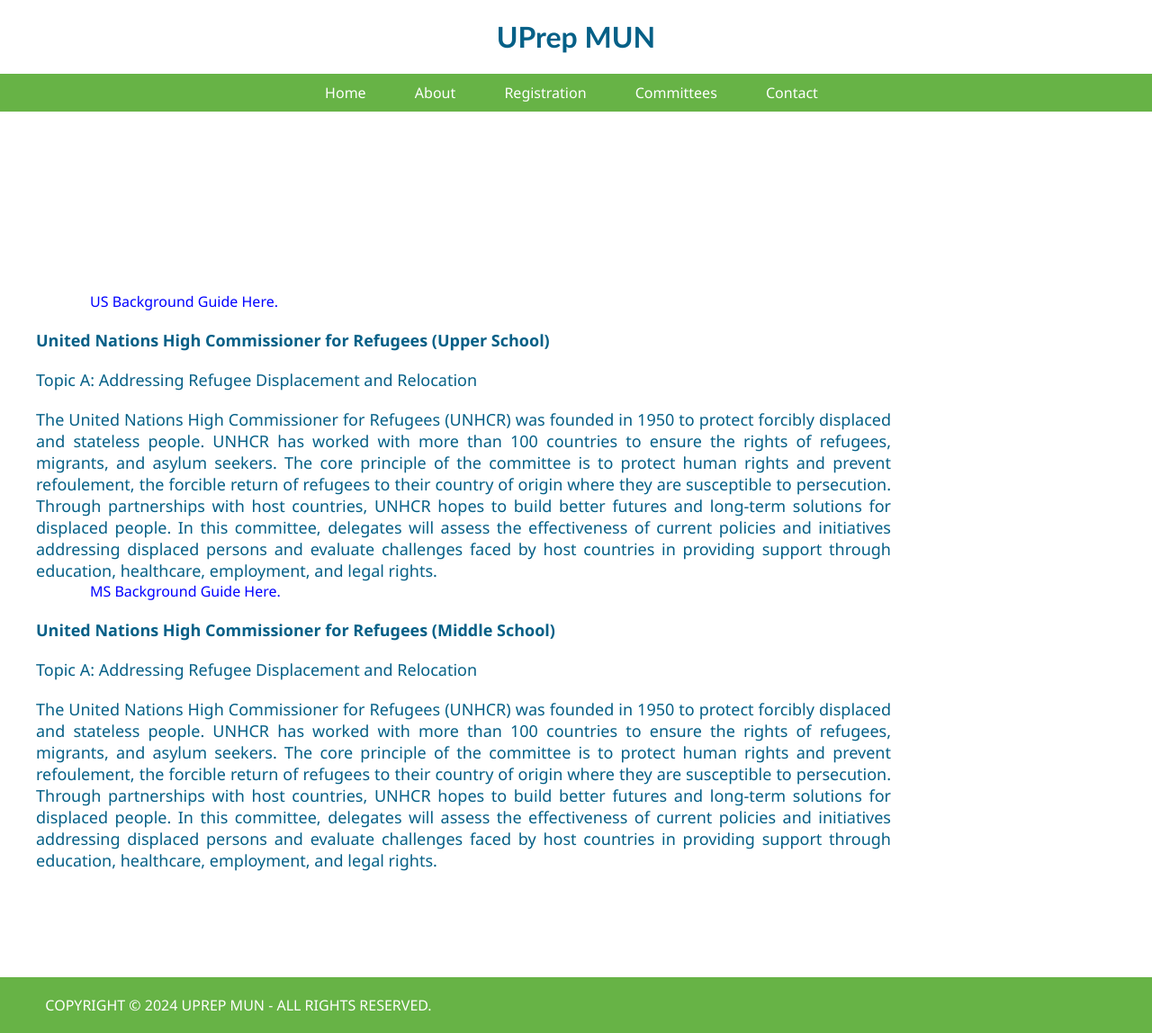
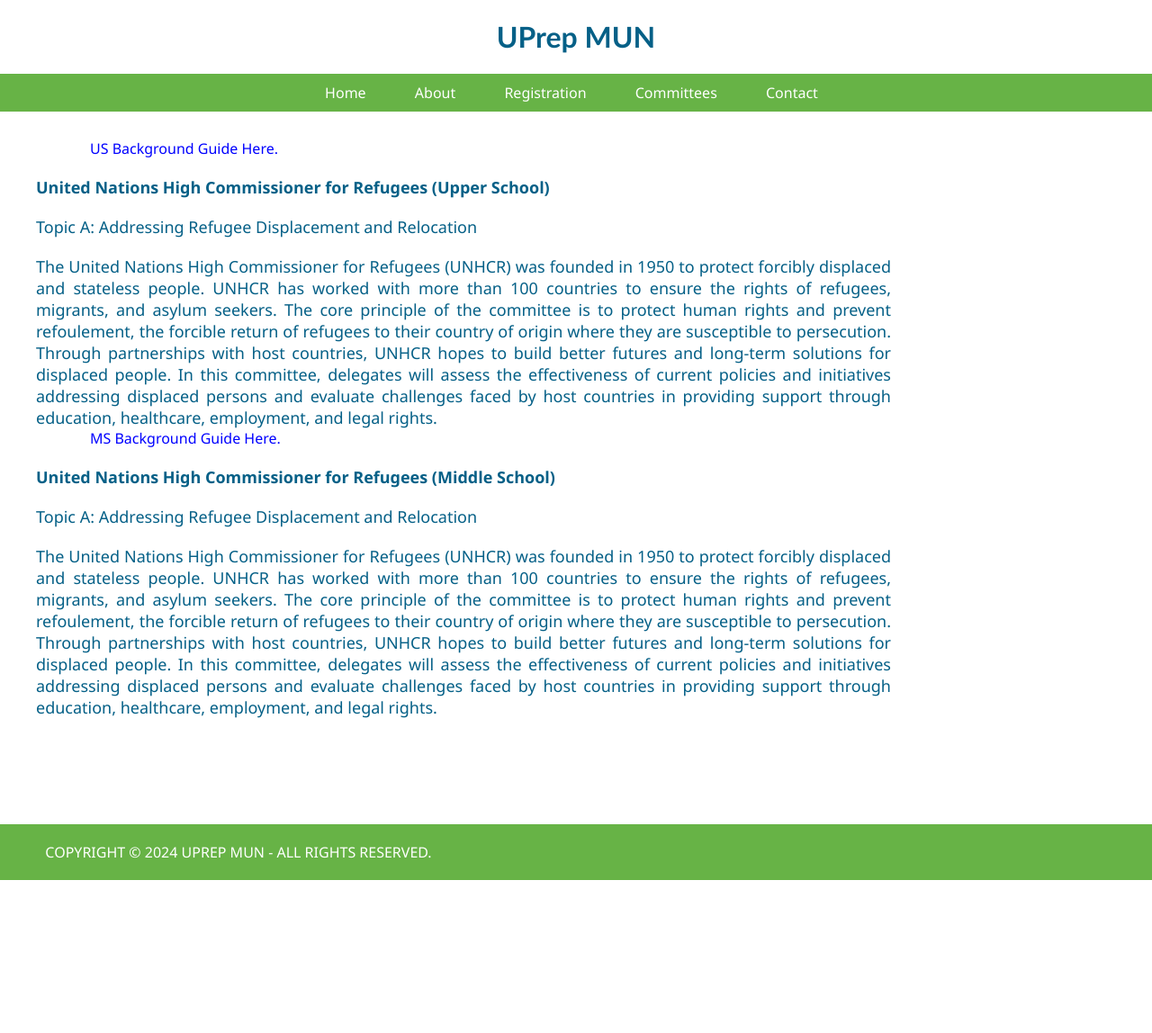
Before and after one commit to AnoushaMukherjee/UPrepMUN-website, a Flask app: page /templates/committees in a window 1280 px wide. Shown: the whole page at 90% size. After the commit the page ends 978 px from the top, so only its background shows below. Run offline with Flask 3, Linux system fonts and the light colour scheme.

Commit message:
Update committees.html

```diff
--- a/templates/committees.html
+++ b/templates/committees.html
@@ -90,7 +90,7 @@
     }
     .about-MUN {
         margin-left: 100px;
-        margin-top: 200px;
+        margin-top: 30px;
         margin-bottom: 118px;
     }
     .about-MUN2 {
```
